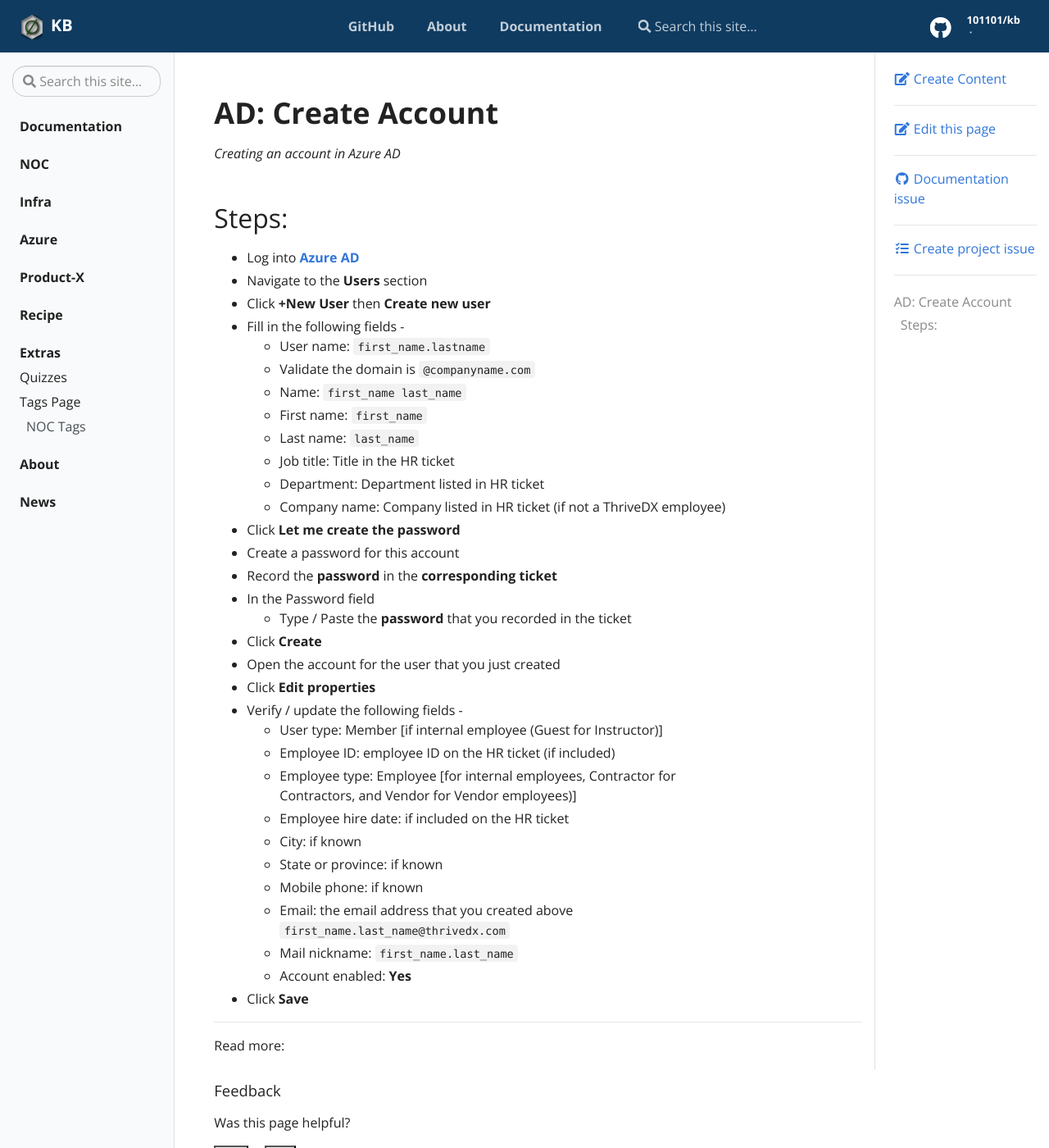
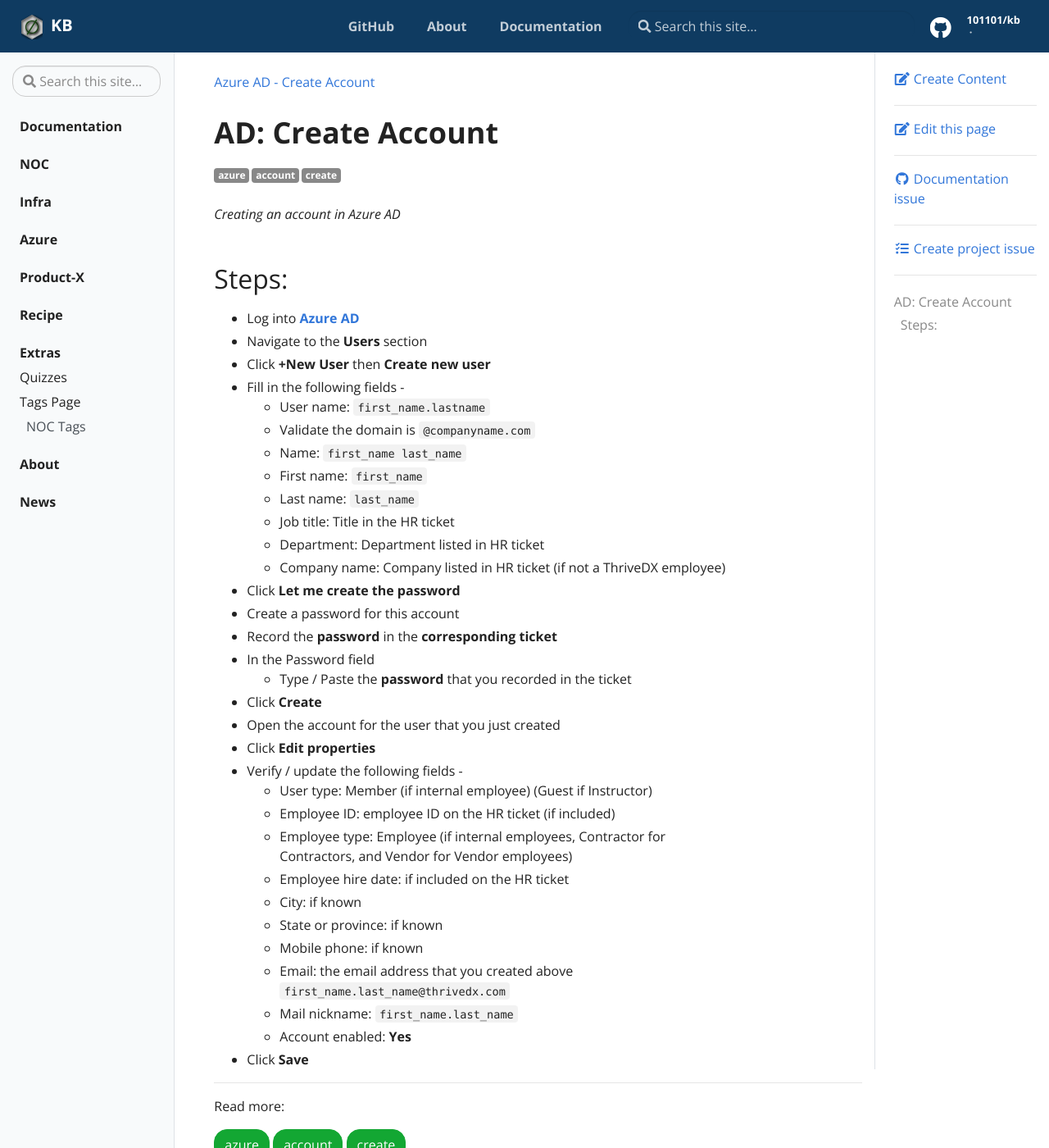
Before and after one commit to 101101/kb, a Jekyll site: the page built from _docs/azure/create-account.md, in a window 1280 px wide and 1400 px high. Shown: the whole window at 82% size. Built offline with Jekyll 4.4.1, drawn with Linux system fonts in a browser that asks for light colours.

Commit message:
Update create-account.md

```diff
--- a/_docs/azure/create-account.md
+++ b/_docs/azure/create-account.md
@@ -1,12 +1,11 @@
 ---
-title: Azure AD: Create Account
+title: Azure AD - Create Account
 permalink: /docs/azure/create-account/
 tags:
  - azure
  - account
  - create
-category:
- - azure
+category: azure
 description: Creating an account in Azure AD
 ---
 
@@ -36,9 +35,9 @@ _Creating an account in Azure AD_
   * Open the account for the user that you just created
   * Click **Edit properties**
   * Verify / update the following fields -
-    * User type: Member [if internal employee (Guest for Instructor)]
+    * User type: Member (if internal employee) (Guest if Instructor)
     * Employee ID: employee ID on the HR ticket (if included)
-    * Employee type: Employee [for internal employees, Contractor for Contractors, and Vendor for Vendor employees)]
+    * Employee type: Employee (if internal employees, Contractor for Contractors, and Vendor for Vendor employees)
     * Employee hire date: if included on the HR ticket
     * City: if known
     * State or province: if known
```
